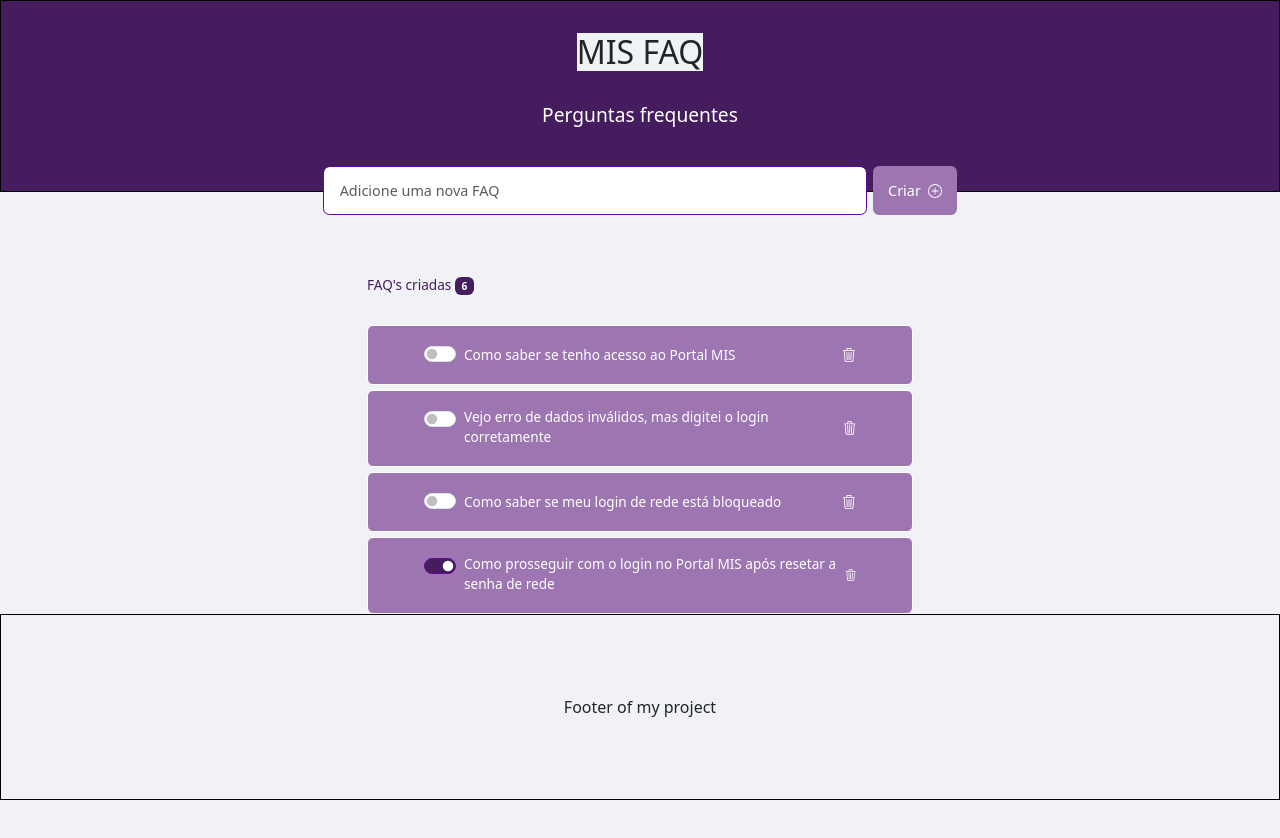
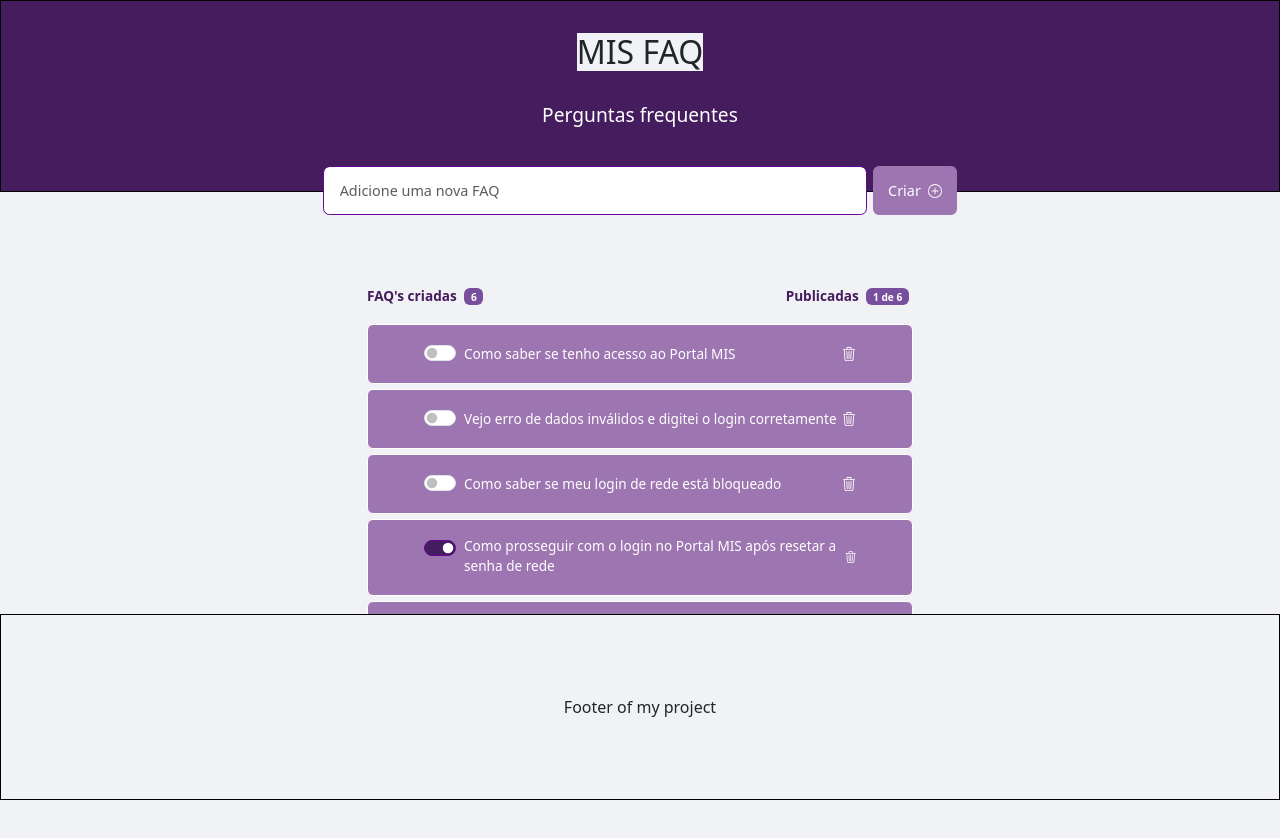
Before and after one commit to gabrielfreirebraz/faq-web, a React (Vite) app: page / in a window 1280 px wide. Shown: the top 838 px of the page. Built offline with nearby package versions, Linux system fonts and the light colour scheme.

Commit message:
feat: add new label for count

```diff
--- a/src/Components/Body.css.ts
+++ b/src/Components/Body.css.ts
@@ -4,6 +4,11 @@ export const StylesBody = styled.div`
   /* border: solid 1px #000; */
   padding: 5rem 1rem;
 
+  #col-counter {
+    display: flex;
+    justify-content: space-between;
+    align-items: end;
+  }
   .col {
     /* border: solid 1px #000; */
   }
--- a/src/Components/Body.tsx
+++ b/src/Components/Body.tsx
@@ -18,7 +18,7 @@ const questions = [
   },
   {
     id: 2,
-    title: "Vejo erro de dados inválidos, mas digitei o login corretamente",
+    title: "Vejo erro de dados inválidos e digitei o login corretamente",
     isComplete: false
   },
   {
@@ -60,14 +60,15 @@ export const DivBody = () => {
       <Container>
         <Row>
             <Col md={3}></Col>
-            <Col md={6}>
+            <Col md={6} id="col-counter">
               <label className='lbl-primary'>FAQ's criadas&nbsp;<Badge bg="primary">{faqs.length}</Badge></label>
+              <label className='lbl-primary'>Publicadas&nbsp;<Badge bg="primary">1 de {faqs.length}</Badge></label>
             </Col>
 
             <Col md={3}></Col>
         </Row>
 
-        <Row><Col>&nbsp;</Col></Row>
+        {/* <Row><Col>&nbsp;</Col></Row> */}
 
         <Row>
           <Col md={3}></Col>
--- a/src/Components/Card.tsx
+++ b/src/Components/Card.tsx
@@ -22,9 +22,13 @@ export const DivCard = (props: PropsCard) => {
     setIsCompleteCurrent(!isCompleteCurrent);
   }
 
+  async function handleClickTrash() {
+    console.log("Trash")
+    // destruir componente atual
+  }
+
   return (
     <StylesCard>
-
 
       <Alert variant="primary">
 
@@ -36,13 +40,11 @@ export const DivCard = (props: PropsCard) => {
             onChange={handleCheckComplete}
           />
 
-          <svg xmlns="http://www.w3.org/2000/svg" width="14" height="14" fill="currentColor" className="bi bi-trash3" viewBox="0 0 16 16">
+          <svg onClick={handleClickTrash} xmlns="http://www.w3.org/2000/svg" width="14" height="14" fill="currentColor" className="bi bi-trash3" viewBox="0 0 16 16">
             <path d="M6.5 1h3a.5.5 0 0 1 .5.5v1H6v-1a.5.5 0 0 1 .5-.5ZM11 2.5v-1A1.5 1.5 0 0 0 9.5 0h-3A1.5 1.5 0 0 0 5 1.5v1H2.506a.58.58 0 0 0-.01 0H1.5a.5.5 0 0 0 0 1h.538l.853 10.66A2 2 0 0 0 4.885 16h6.23a2 2 0 0 0 1.994-1.84l.853-10.66h.538a.5.5 0 0 0 0-1h-.995a.59.59 0 0 0-.01 0H11Zm1.958 1-.846 10.58a1 1 0 0 1-.997.92h-6.23a1 1 0 0 1-.997-.92L3.042 3.5h9.916Zm-7.487 1a.5.5 0 0 1 .528.47l.5 8.5a.5.5 0 0 1-.998.06L5 5.03a.5.5 0 0 1 .47-.53Zm5.058 0a.5.5 0 0 1 .47.53l-.5 8.5a.5.5 0 1 1-.998-.06l.5-8.5a.5.5 0 0 1 .528-.47ZM8 4.5a.5.5 0 0 1 .5.5v8.5a.5.5 0 0 1-1 0V5a.5.5 0 0 1 .5-.5Z"/>
           </svg>
       </Alert>
 
-
-
     </StylesCard>
   );
 }
--- a/src/global.css
+++ b/src/global.css
@@ -19,6 +19,8 @@
 .lbl-primary {
   color:var(--primary);
   font-size: .85rem;
+  font-weight: 600;
+  margin: .85rem 0;
 }
 
 /* Bootstrap */
@@ -37,6 +39,7 @@
   padding: 1rem 3.5rem;
 }
 .bg-primary {
-  background: var(--primary) !important;
+  background: var(--secondary-2) !important;
   color:var(--white);
+  margin: auto .25rem;
 }
```
